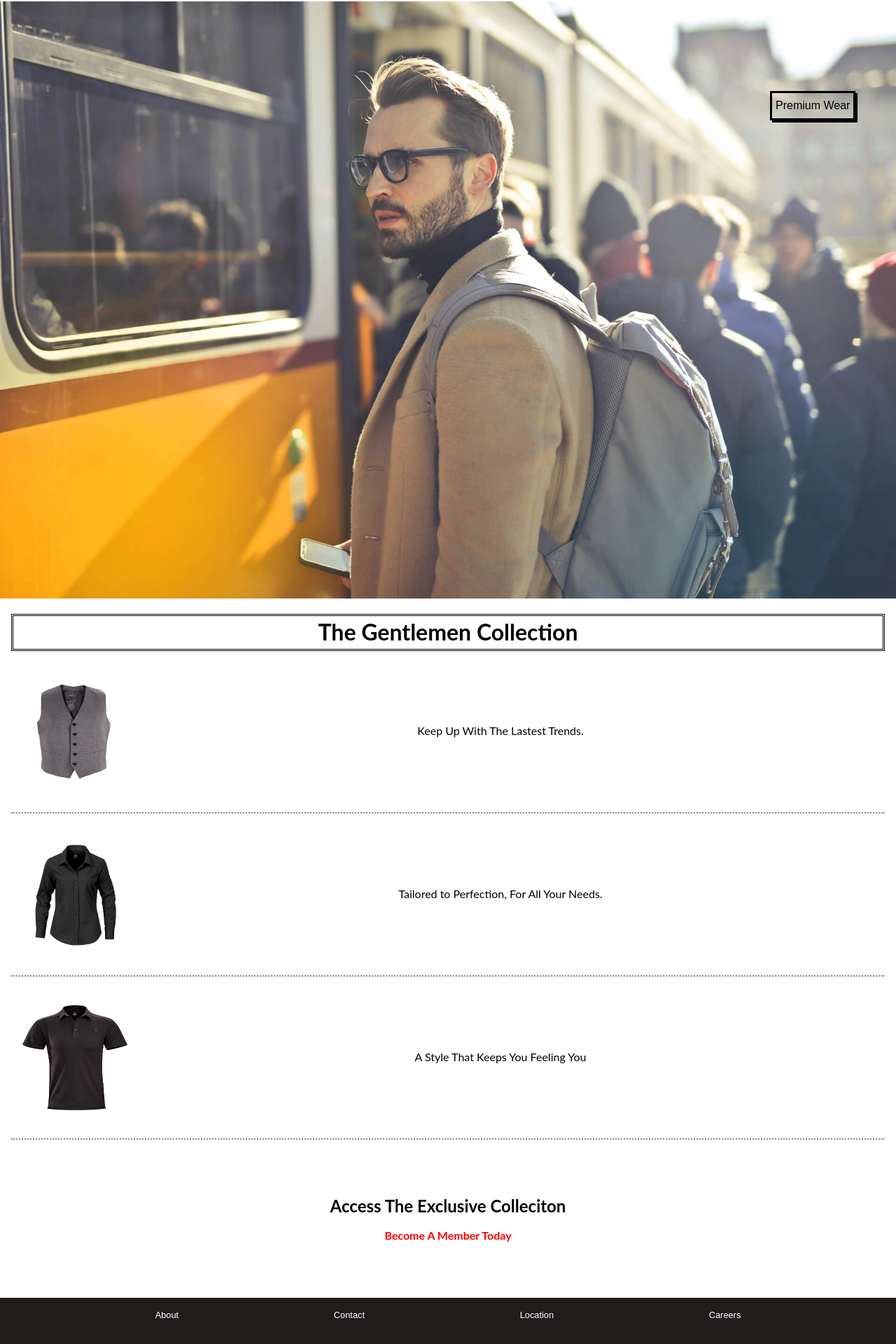
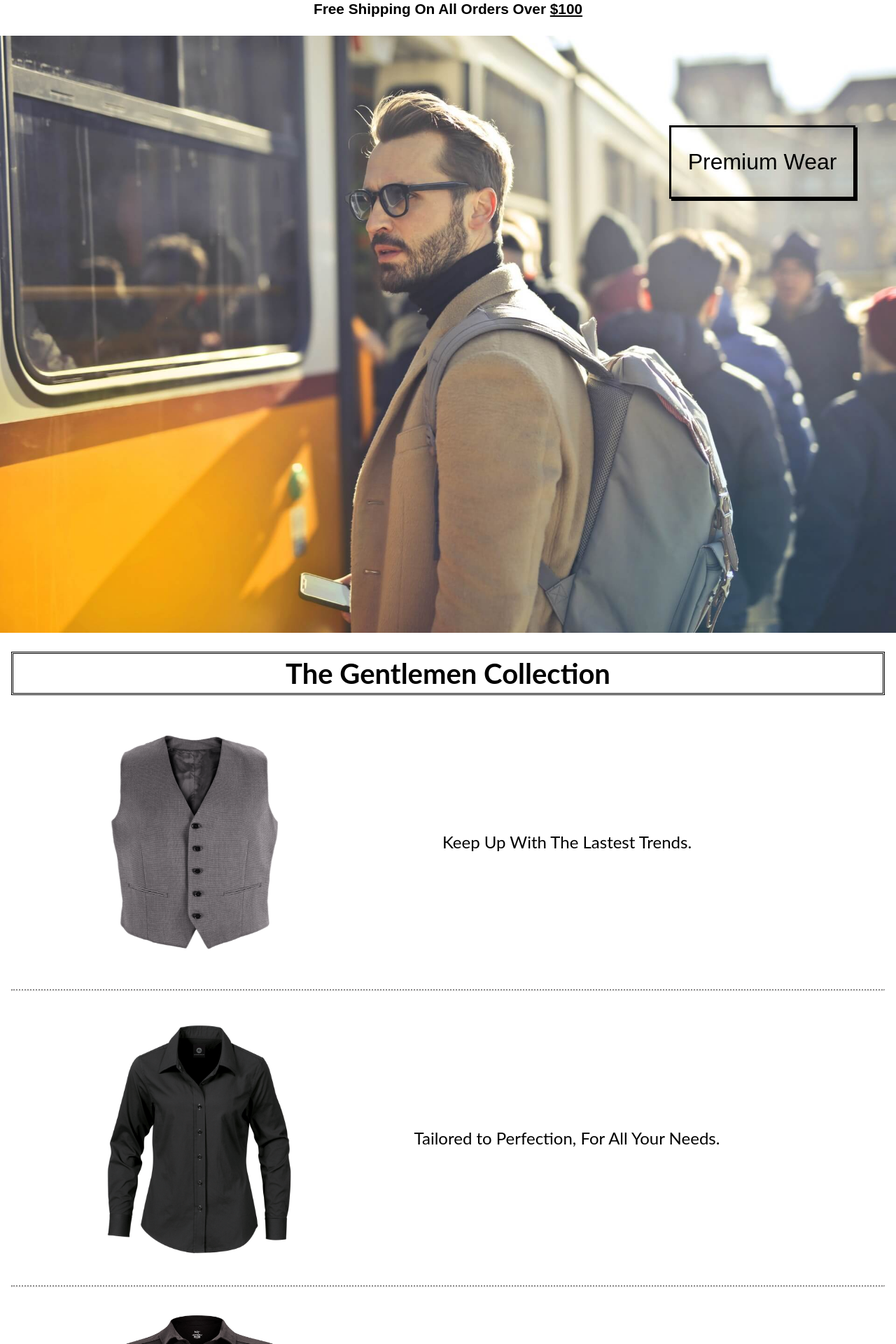
Before and after one commit to VividCoder7777/ChatFormClient, a React (Create React App) app: page / in a window 1280 px wide. Shown: the part 169-2089 px from the top of the page at 70% size. Built offline with nearby package versions, Linux system fonts and the light colour scheme; no server answers; the HTML template or start-up script is replaced by a standard one.

Commit message:
'script'

```diff
--- a/src/App.js
+++ b/src/App.js
@@ -27,7 +27,6 @@ class App extends Component {
 	checkIfUserIsAuthenticated = () => {
 		if (JWTHelper.hasToken()) {
 			UserAPI.isAuthenticated(JWTHelper.getAuthToken()).then((result) => {
-				console.log('results are ', result);
 				if (result.data.user) {
 					this.setState({
 						checkedAuthStatus: true,
@@ -64,7 +63,7 @@ class App extends Component {
 		let viewportWidth = document.documentElement.clientWidth;
 
 		// TODO: make this mobile value an env variable?
-		let mobileWidth = 457;
+		let mobileWidth = 470;
 
 		if (viewportWidth <= mobileWidth) {
 			this.setState({
--- a/src/App.scss
+++ b/src/App.scss
@@ -53,11 +53,12 @@ button {
 		height: 100%;
 
 		#content {
+			height: 100%;
 			min-height: 75vh;
 		}
 
 		#footer {
-			min-height: 15vh;
+			min-height: 16vh;
 			background: rgb(32, 29, 29);
 			color: white;
 			ul {
--- a/src/components/footer/footer.scss
+++ b/src/components/footer/footer.scss
@@ -8,9 +8,12 @@
 	line-height: 1.4;
 	ul {
 		height: 100%;
+		display: -webkit-box; /* OLD - iOS 6-, Safari 3.1-6, BB7 */
+		display: -ms-flexbox; /* TWEENER - IE 10 */
+		display: -webkit-flex; /* NEW - Safari 6.1+. iOS 7.1+, BB10 */
 		display: flex;
 		flex-direction: row;
-		justify-content: space-evenly;
+		justify-content: space-around;
 		margin: 0;
 		padding: 0;
 	}
--- a/src/components/home/home.scss
+++ b/src/components/home/home.scss
@@ -1,6 +1,14 @@
 $font-outline: rgb(87, 10, 10);
 
-$desktop: 450px;
+$tablet: 471px;
+$desktop: 650px;
+$desktop-big: 1100px;
+$desktop-largest: 1450px;
+@mixin tablet {
+	@media (min-width: #{$tablet}) {
+		@content;
+	}
+}
 
 @mixin desktop {
 	@media (min-width: #{$desktop}) {
@@ -8,13 +16,33 @@ $desktop: 450px;
 	}
 }
 
+@mixin desktop-big {
+	@media (min-width: #{$desktop-big}) {
+		@content;
+	}
+}
+
+@mixin desktop-largest {
+	@media (min-width: #{$desktop-largest}) {
+		@content;
+	}
+}
+
 #container {
+	@include desktop-largest {
+		width: 85%;
+		margin: auto;
+	}
 	#sales-pitch {
 		text-align: center;
 		font-weight: bold;
 		font-size: 0.8rem;
 		padding-top: 5px;
 		padding-bottom: 5px;
+
+		@include desktop {
+			font-size: 1.3rem;
+		}
 	}
 
 	#banner {
@@ -38,6 +66,26 @@ $desktop: 450px;
 			border: 3px solid rgb(0, 0, 0);
 			box-shadow: 3px 3px;
 
+			$desktop: 450px;
+
+			@include tablet {
+				font-size: 1.5rem;
+			}
+
+			@include desktop {
+				font-size: 1.8rem;
+			}
+
+			@include desktop-big {
+				font-size: 2rem;
+				padding: 1.5rem;
+			}
+
+			@include desktop-largest {
+				font-size: 2rem;
+				padding: 1.5rem;
+			}
+
 			#company-name {
 				font-weight: bold;
 			}
@@ -58,6 +106,10 @@ $desktop: 450px;
 		color: black;
 		padding-top: 5px;
 		padding-bottom: 5px;
+
+		@include desktop {
+			font-size: 2.3rem;
+		}
 		p {
 			margin: 0;
 			padding: 1rem 0;
@@ -73,6 +125,10 @@ $desktop: 450px;
 		h1 {
 			border: 3px black double;
 			padding: 5px;
+
+			@include desktop {
+				font-size: 2.5rem;
+			}
 		}
 
 		#member {
@@ -86,16 +142,51 @@ $desktop: 450px;
 			margin-bottom: 2.5rem;
 			margin-top: 2.5rem;
 			padding: 0 1rem;
+
+			@include desktop {
+			}
+
+			@include desktop-big {
+				padding: 0 6rem;
+			}
+
+			@include desktop-largest {
+				padding: 0 6rem;
+			}
+
 			img {
 				display: inline-block;
 				width: 150px;
 				height: 150px;
 				box-sizing: border-box;
+
+				@include desktop {
+					width: 300px;
+					height: 300px;
+				}
+
+				@include desktop-big {
+					width: 340px;
+					height: 340px;
+				}
+
+				@include desktop-largest {
+					width: 450px;
+					height: 400px;
+				}
 			}
 
 			p {
 				flex-grow: 1;
 				padding: 0 1rem;
+
+				@include desktop {
+					font-size: 1.5rem;
+				}
+
+				@include desktop-largest {
+					font-size: 2rem;
+				}
 			}
 		}
 
@@ -109,6 +200,9 @@ $desktop: 450px;
 		margin-top: 5rem;
 		margin-bottom: 5rem;
 
+		@include desktop {
+			font-size: 1.5rem;
+		}
 		a {
 			display: block;
 			color: red;
--- a/src/components/login/login.scss
+++ b/src/components/login/login.scss
@@ -22,6 +22,7 @@ $input-height: 2rem;
 }
 
 .loginContainer {
+	height: 100%;
 	#message {
 		color: red;
 		text-align: center;
--- a/src/components/navigation/navigation.scss
+++ b/src/components/navigation/navigation.scss
@@ -28,7 +28,8 @@ $nav-color: rgb(231, 74, 74);
 			}
 
 			li:hover {
-				font-weight: bold;
+				color: black;
+				text-decoration: underline;
 			}
 		}
 		display: none;
@@ -43,7 +44,7 @@ $nav-color: rgb(231, 74, 74);
 		border-bottom-right-radius: 25px;
 		border: 1px solid gray;
 		font-size: 0.8rem;
-		background: rgb(158, 14, 14);
+		background: #e74a4a;
 
 		div {
 			background: white;
```
